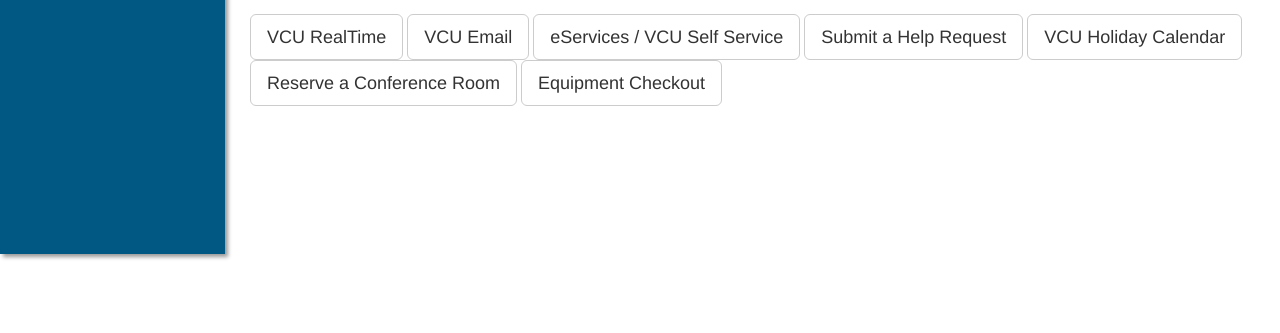
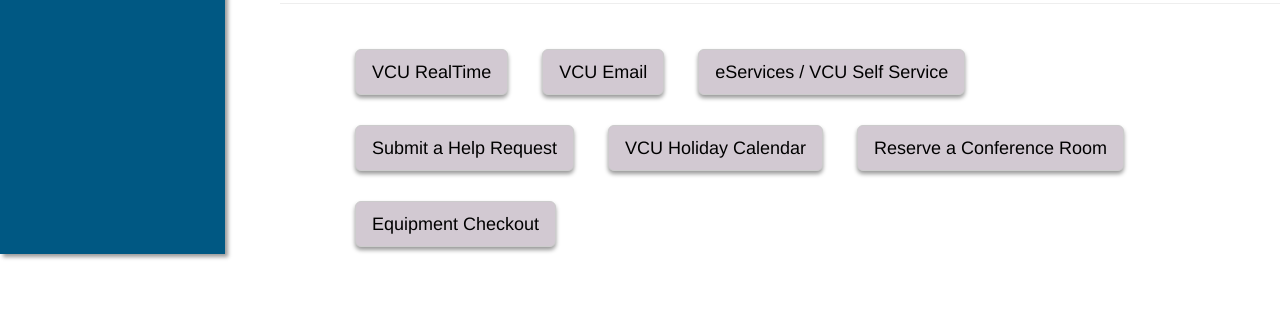
Before and after one commit to vcuppd/intranetDemo, a plain HTML site: page index.html in a window 1280 px wide. Shown: the part 546-879 px from the top of the page. Before the commit the page ends 800 px from the top, so only its background shows below. Drawn offline with Linux system fonts and the light colour scheme.

Commit message:
Update style.css
Added Quick Links styles for home page

```diff
--- a/css/style.css
+++ b/css/style.css
@@ -1,3 +1,7 @@
+body {
+     margin-top: 30px;
+}
+
 .navbar-inverse {
 /*    background-color: #005883;*/
     border-color: #000;
@@ -35,9 +39,24 @@
      box-shadow: 0px 3px 4px 0px rgba(0,0,0,0.4);
 }
 
+#buttonboard {
+  padding:10px;
+  box-shadow: 2px 2px 15px #000000;
+  border-radius: 8px;
+  background-color:#fff;
+}
+
 
 .resBtn {
      margin: 0 20px 0 20px;
+}
+
+.btn-default {
+     background-color: #d2c9d2;
+     box-shadow: 0px 3px 4px 0px rgba(0,0,0,0.4);
+     color: #000;
+     font-size: 18px;
+     margin: 15px;
 }
 
 .btn-success {
@@ -65,7 +84,11 @@
 }
 
 .quickLinks {
-     margin-right: 15px;
+     margin: 30px;
+}
+
+.quickBtn {
+     margin: 30px 60px;
 }
 
 .quickNav {
```
